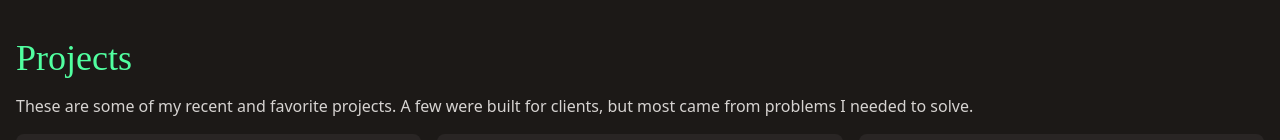
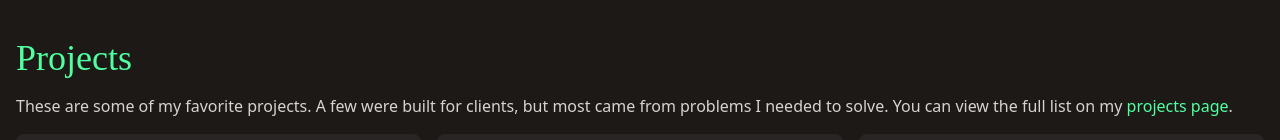
Before and after one commit to sadiqsalau/sadiqsalau-portfolio, a React (Vite) app: page / in a window 1280 px wide. Shown: the part 1514-1654 px from the top of the page. Built offline with nearby package versions, Linux system fonts and the light colour scheme.

Commit message:
feat: Improved introduction

```diff
--- a/src/components/FeaturedProjectsSection.tsx
+++ b/src/components/FeaturedProjectsSection.tsx
@@ -11,8 +11,13 @@ export default function FeaturedProjectsSection() {
     <Element name="projects">
       <Section title="Projects">
         <p className="text-stone-300">
-          These are some of my recent and favorite projects. A few were built
-          for clients, but most came from problems I needed to solve.
+          These are some of my favorite projects. A few were built for clients,
+          but most came from problems I needed to solve. You can view the full
+          list on my{" "}
+          <Link to="/projects" className="text-green-500 hover:underline">
+            projects page
+          </Link>
+          .
         </p>
 
         <ProjectsList projects={featuredProjects} />
```
